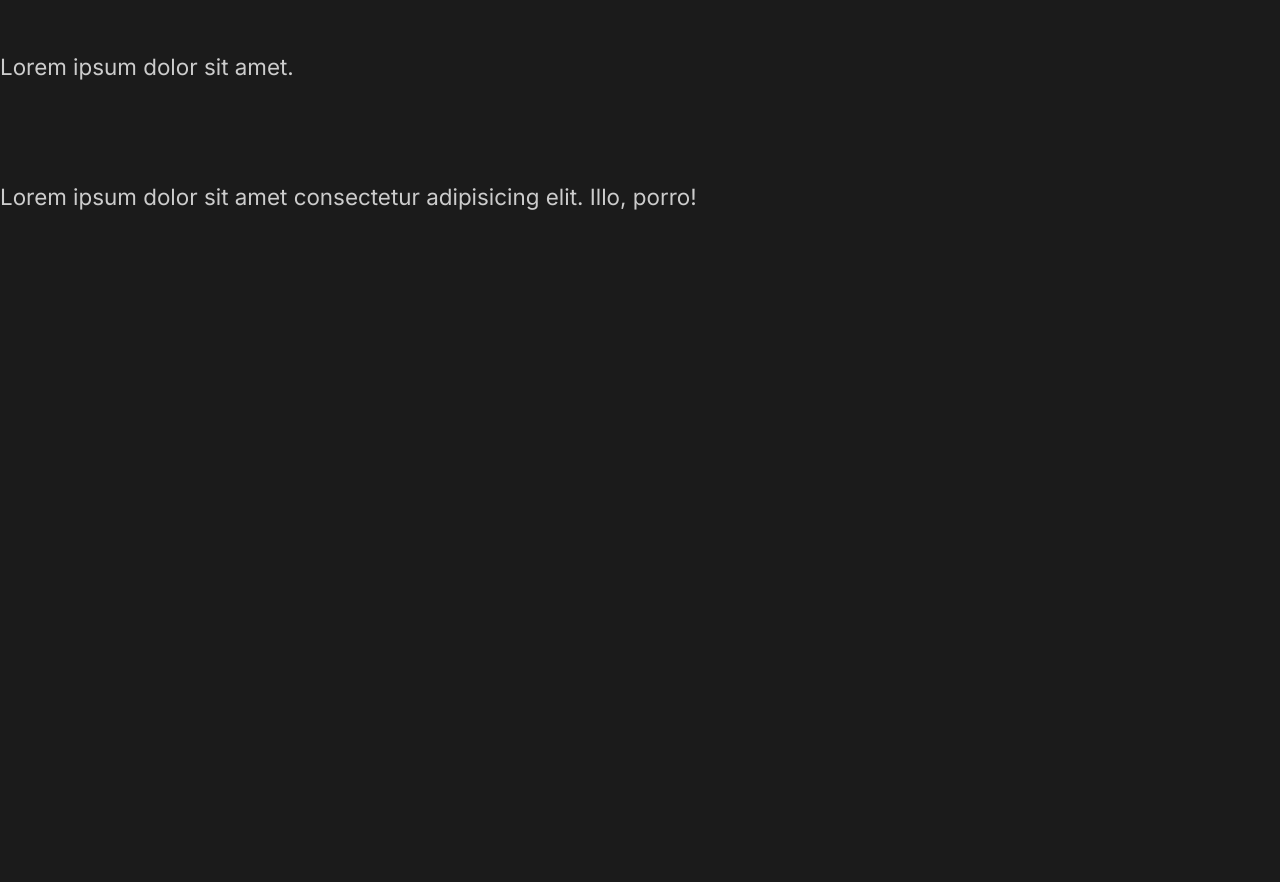
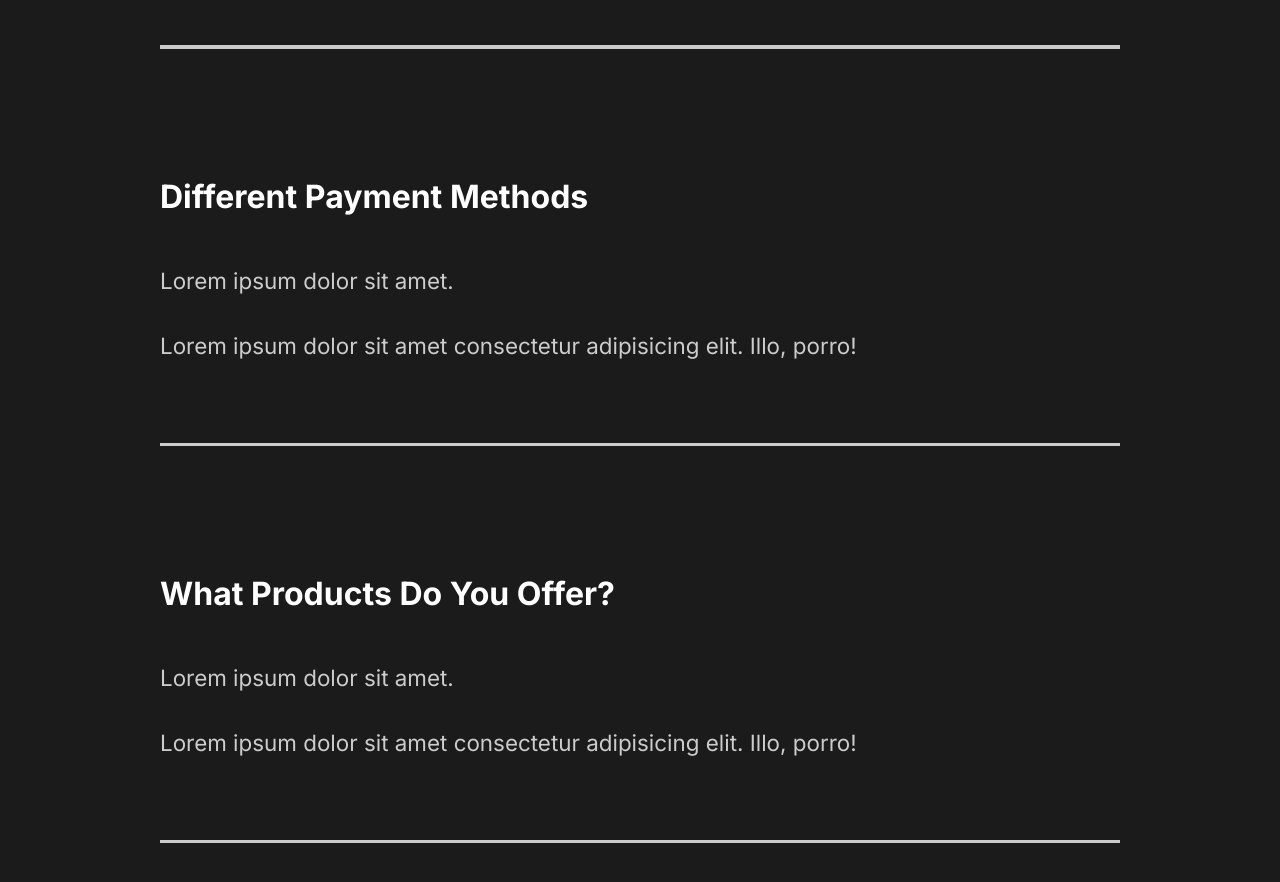
Before and after one commit to xpinchx/capture, a React (Create React App) app: page / in a window 1280 px wide. Shown: the part 3003-3885 px from the top of the page. Before the commit the page ends 3265 px from the top, so only its background shows below. Built offline with nearby package versions, Linux system fonts and the light colour scheme.

Commit message:
Added styles to FAQ

```diff
--- a/src/components/FaqSection.js
+++ b/src/components/FaqSection.js
@@ -1,8 +1,12 @@
 import React from "react";
+
+// Style components
+import styled from "styled-components";
+import { About } from "../styles";
 
 const FaqSection = () => {
   return (
-    <div className="faq">
+    <Faq>
       <h2>
         Any questions <span>FAQ</span>
       </h2>
@@ -12,6 +16,7 @@
           <p>Lorem ipsum dolor sit amet.</p>
           <p>Lorem ipsum dolor sit amet consectetur adipisicing elit. Illo, porro!</p>
         </div>
+        <div className="faq-line"></div>
       </div>
       <div className="question">
         <h4>Daily Schedule</h4>
@@ -19,6 +24,7 @@
           <p>Lorem ipsum dolor sit amet.</p>
           <p>Lorem ipsum dolor sit amet consectetur adipisicing elit. Illo, porro!</p>
         </div>
+        <div className="faq-line"></div>
       </div>
       <div className="question">
         <h4>Different Payment Methods</h4>
@@ -26,6 +32,7 @@
           <p>Lorem ipsum dolor sit amet.</p>
           <p>Lorem ipsum dolor sit amet consectetur adipisicing elit. Illo, porro!</p>
         </div>
+        <div className="faq-line"></div>
       </div>
       <div className="question">
         <h4>What Products Do You Offer?</h4>
@@ -33,9 +40,43 @@
           <p>Lorem ipsum dolor sit amet.</p>
           <p>Lorem ipsum dolor sit amet consectetur adipisicing elit. Illo, porro!</p>
         </div>
+        <div className="faq-line"></div>
       </div>
-    </div>
+    </Faq>
   );
 };
 
+const Faq = styled(About)`
+  display: block;
+
+  span {
+    display: block;
+  }
+
+  h2 {
+    padding-bottom: 2rem;
+    font-weight: lighter;
+  }
+
+  .faq-line {
+    background: #cccccc;
+    height: 0.2rem;
+    margin: 2rem 0rem;
+    width: 100%;
+  }
+
+  .question {
+    padding: 3rem 0rem;
+    cursor: pointer;
+  }
+
+  .answer {
+    padding: 2rem 0rem;
+
+    p {
+      padding: 1rem 0rem;
+    }
+  }
+`;
+
 export default FaqSection;
--- a/src/components/GlobalStyle.js
+++ b/src/components/GlobalStyle.js
@@ -41,6 +41,7 @@
 
   h4 {
     font-weight: bold;
+    font-size: 2rem;
   }
 
   a {
```
